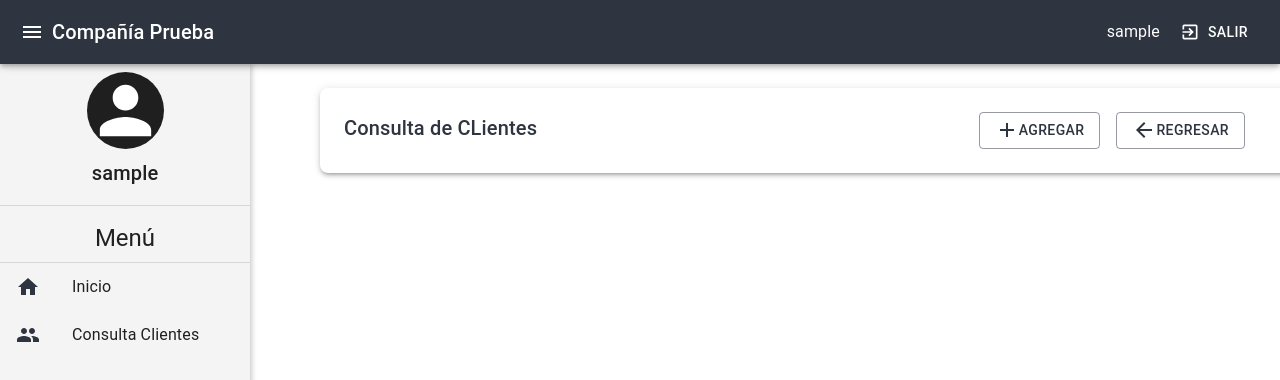
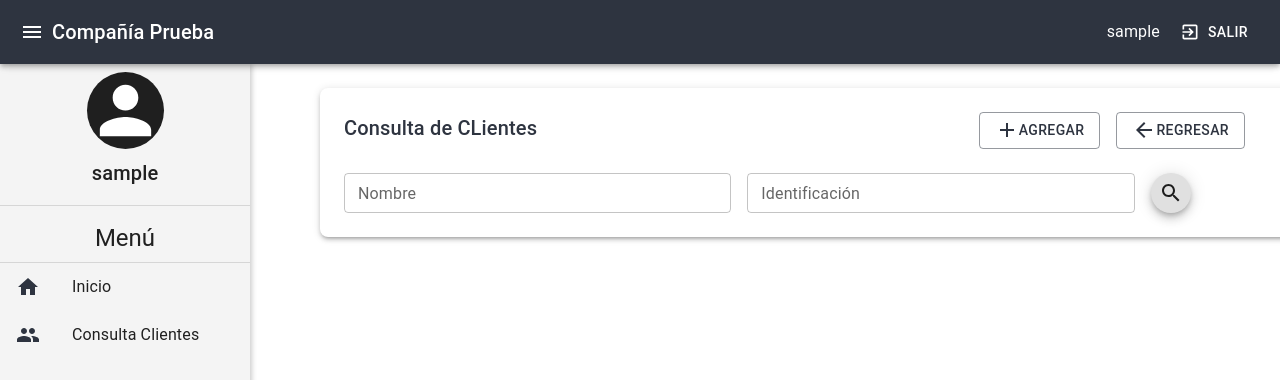
Before and after one commit to cediazz/test_app_material, a React (Create React App) app: page /customers in a window 1280 px wide. Shown: the top 380 px of the page. Built offline with nearby package versions, Linux system fonts and the light colour scheme; sample sign-in values are in the browser's storage.

Commit message:
CustomersSearchComponent

```diff
--- a/src/Components/Customers/Customers.js
+++ b/src/Components/Customers/Customers.js
@@ -1,18 +1,19 @@
 import {
-    Box,
     Button,
-    Typography
+    Typography,
+
 } from '@mui/material'
 import Grid from '@mui/material/Grid2'
 import Stack from '@mui/material/Stack';
 import ArrowBackIcon from '@mui/icons-material/ArrowBack';
 import AddIcon from '@mui/icons-material/Add';
 import { Link } from "react-router-dom"
+import CustomersSearch from './CustomersSearch';
 
 const Customers = () => {
 
     return (
-
+        <>
             <Grid container >
                 <Grid item size={8}>
                     <Typography variant="h6" color='appbar'>
@@ -30,8 +31,10 @@ const Customers = () => {
                         </Link>
                     </Stack>
                 </Grid>
+
             </Grid>
-
+            <CustomersSearch />
+        </>
     )
 }
 export default Customers
--- /dev/null
+++ b/src/Components/Customers/CustomersSearch.js
@@ -0,0 +1,31 @@
+import {
+    Button,
+    TextField ,
+    Fab
+}
+from '@mui/material';
+import Grid from '@mui/material/Grid2'
+import SearchIcon from '@mui/icons-material/Search'
+
+function CustomersSearch() {
+
+    return (
+        <form>
+            <Grid container spacing={2} sx={{marginTop:3}}>
+            <Grid item size={5}>
+                <TextField fullWidth size="small"  label="Nombre" variant="outlined" />
+                </Grid>
+                <Grid item size={5}>
+                <TextField fullWidth size="small"  label="Identificación" variant="outlined" />
+                </Grid>
+                <Grid item size={2}>
+                <Fab  size="small"  color="appbar" type="submit" >
+                 <SearchIcon />
+              </Fab>
+                </Grid>
+                </Grid>
+
+        </form>
+    )
+}
+export default CustomersSearch
```
Lines whose indentation alone changed are shown as unchanged.
